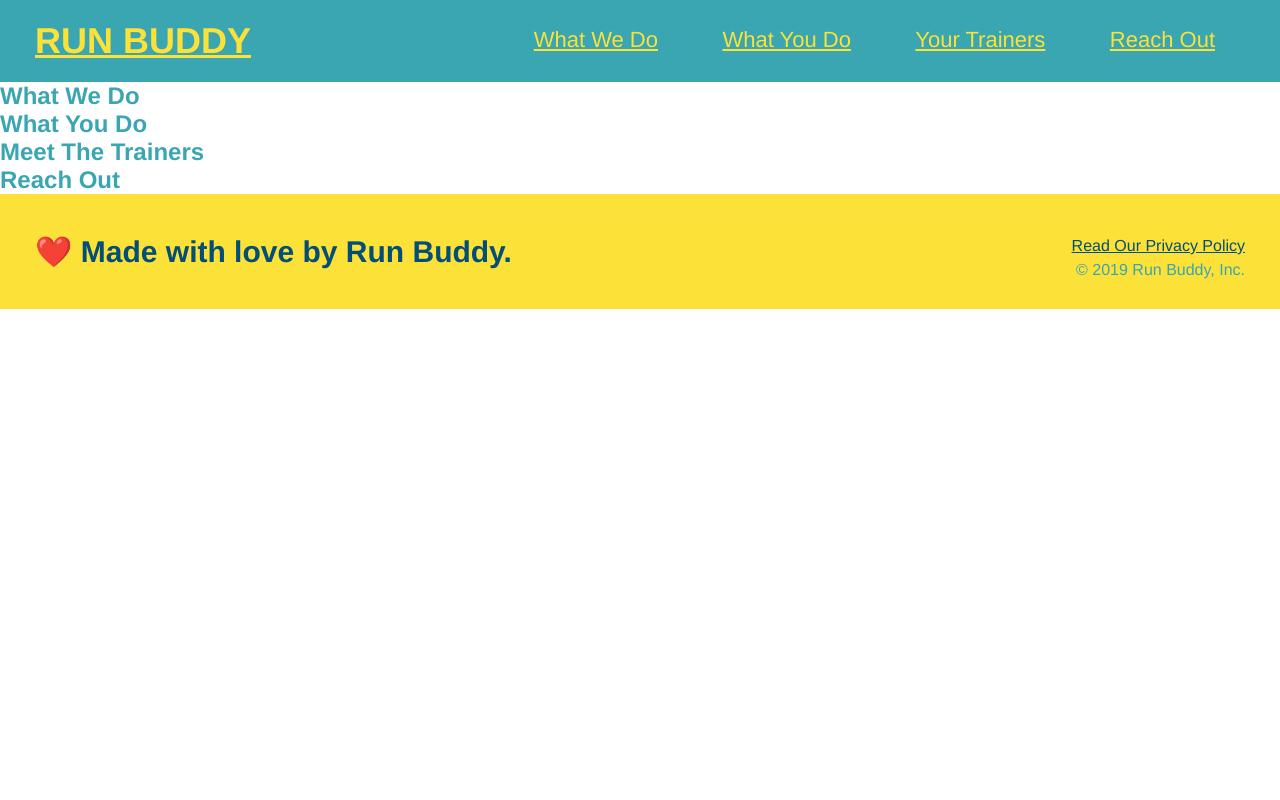
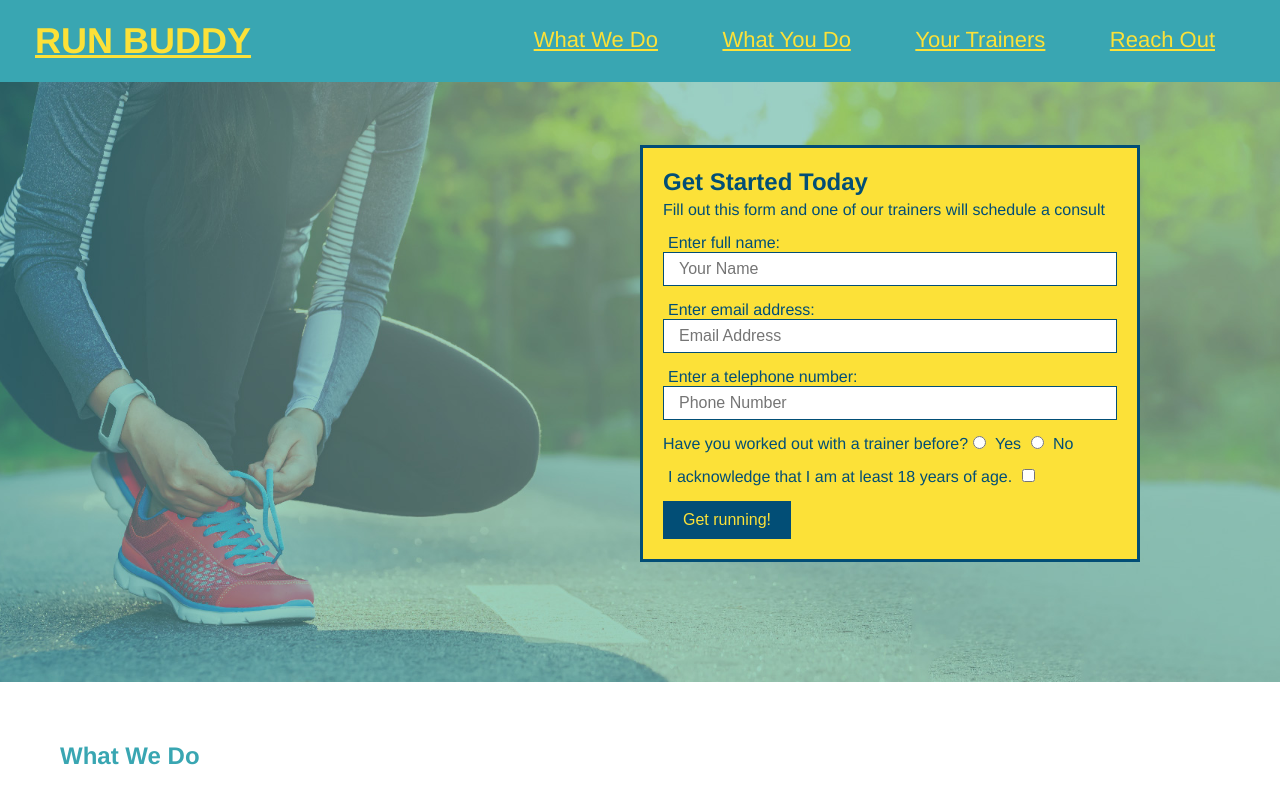
Before and after one commit to aaguirre7/run-buddy, a plain HTML site: page index.html in a window 1280 px wide. Shown: the top 800 px of the page. Drawn offline with Linux system fonts and the light colour scheme.

Commit message:
img folder

```diff
--- a/assets/css/style.css
+++ b/assets/css/style.css
@@ -60,3 +60,56 @@ header {
   footer a {
     color: #024e76;
   }
+  section {
+    padding: 60px;
+  }
+/* Hero Style Start */
+.hero {
+    background-image: url("../images/hero-bg.jpg");
+    height: 600px;
+    background-size: cover;
+    background-position: center;
+    position: relative;
+  }
+.hero-form {
+    background-color: #fce138;
+    padding: 20px;
+    width: 500px;
+    color: #024e76;
+    border-style: solid;
+    border-width: 3px;
+    border-color: #024e76;
+    position: absolute;
+    bottom: 120px;
+    right: 140px;
+  }
+  .hero-form h3 {
+    font-size: 24px;
+    margin: 0;
+  }
+
+  .hero-form p {
+    margin: 5px 0 15px 0;
+  }
+
+  .form-input {
+    border: 1px solid #024e76;
+    display: block;
+    padding: 7px 15px;
+    font-size: 16px;
+    color: #024e76;
+    width: 100%;
+    margin-bottom: 15px;
+  }
+  .hero-form label {
+    margin: 0 5px;
+  }
+  .hero-form button {
+    color: #fce138;
+    background-color: #024e76;
+    border: none;
+    padding: 10px 20px;
+    font-size: 16px;
+  }
+
+/* Hero Style End */
--- a/index.html
+++ b/index.html
@@ -38,10 +38,40 @@
    </header>
 
    <!-- hero/jumbotron -->
-   <section>
+   <section class="hero">
+      <div class="hero-form">
+         <h3>Get Started Today</h3>
+         <p>Fill out this form and one of our trainers will schedule a consult</p>
+         <!-- Add form element -->
+         <form>
+            <label for="name">Enter full name:</label>
+            <input type="text" placeholder="Your Name" name="name" id="name" class="form-input"/>
 
+            <label for="email">Enter email address:</label>
+            <input type="email" placeholder="Email Address" name="email" id="email" class="form-input" />
+
+            <label for="phone">Enter a telephone number:</label>
+            <input type="tel" placeholder="Phone Number" name="phone" id="phone" class="form-input"/>
+            <p>
+               Have you worked out with a trainer before?
+               <input type="radio" name="trainer-confirm" id="trainer-yes" />
+               <label for="trainer-yes">Yes</label>
+               <input type="radio" name="trainer-confirm" id="trainer-no" />
+               <label for="trainer-no">No</label>
+            </p>
+            <p>
+               <label for="checkbox" >
+               I acknowledge that I am at least 18 years of age.
+               </label>
+               <input type="checkbox" name="age-confirm" id="checkbox" />
+            </p>
+            <button type="submit">
+               Get running!
+            </button>
+         </form>
+      </div>
    </section>
-
+   <!-- end hero -->
    <!-- "What we do" section -->
    <section>
       <h2>What We Do</h2>
```
Also changed, not shown: assets/images/hero-bg.jpg (added).
